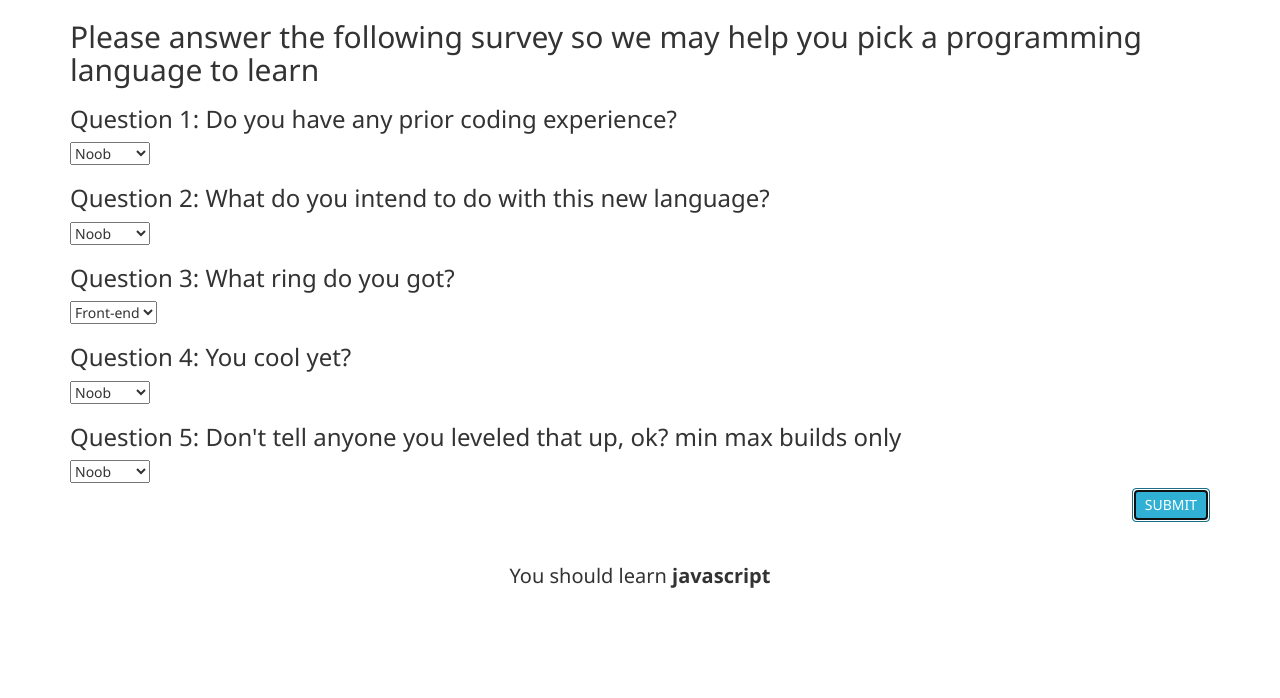
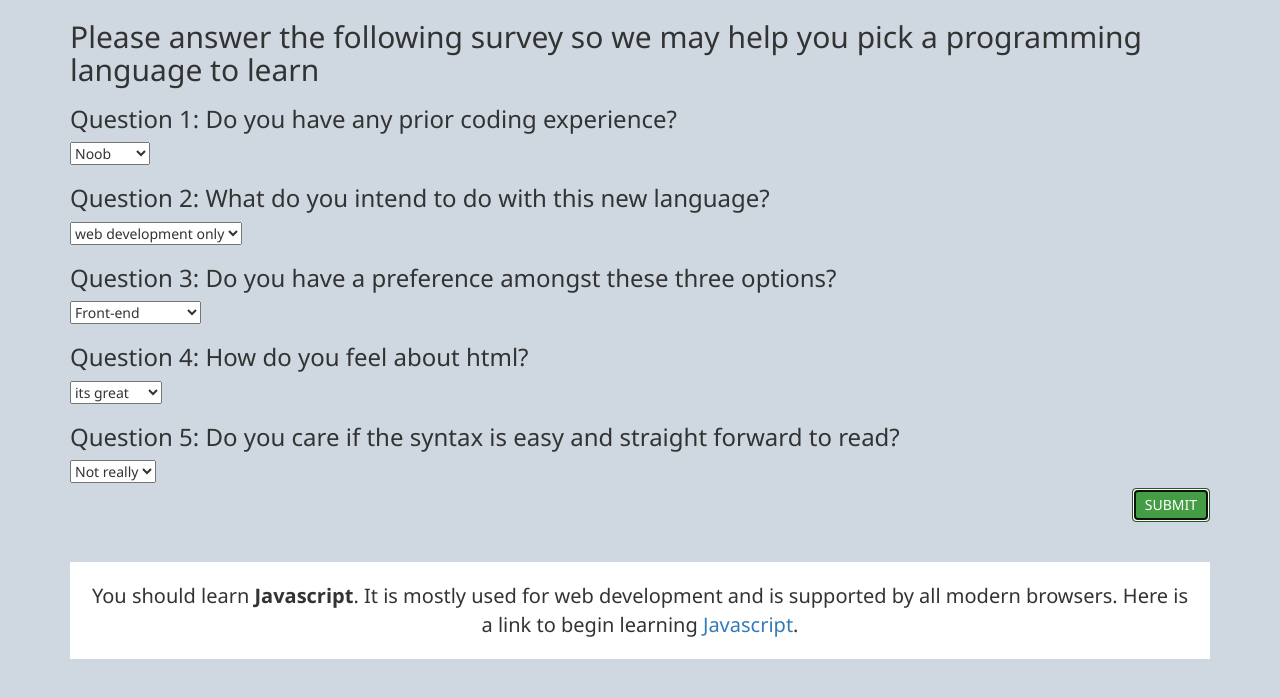
Before and after one commit to loewymalkov/language-selector, a plain HTML site: page index.html in a window 1280 px wide. Both pictures are taken after a click on the button "SUBMIT". Drawn offline with Linux system fonts and the light colour scheme.

Commit message:
add style formatting and content for suggestions

```diff
--- a/css/styles.css
+++ b/css/styles.css
@@ -1,5 +1,6 @@
 body {
   font-family: 'Segoe UI', Tahoma, Geneva, Verdana, sans-serif;
+  background-color: rgb(207, 216, 224);
 }
 
 #javascript, #ruby, #python {
@@ -7,6 +8,9 @@ body {
   text-align: center;
   margin-top: 2em;
   display: none;
+  border: 20px black;
+  background: rgb(255, 255, 255);
+  padding:  1em;
 }
 
 button {
--- a/index.html
+++ b/index.html
@@ -16,39 +16,43 @@
         <select name="form-control" id="experience">
           <option value="1">Noob</option>
           <option value="2">Amateur</option>
-          <option value="3">Leet</option>
+          <option value="3">L33t</option>
         </select>
         <h3>Question 2: What do you intend to do with this new language?</h3>
         <select name="form-control" id="intent">
-          <option value="1">Noob</option>
-          <option value="2">Amateur</option>
-          <option value="3">Leet</option>
+          <option value="1">web development only</option>
+          <option value="2">a bit of everything</option>
+          <option value="3">software engineer</option>
         </select>
-        <h3>Question 3: What ring do you got?</h3>
+        <h3>Question 3: Do you have a preference amongst these three options?</h3>
         <select name="form-control" id="application">
           <option value="1">Front-end</option>
-          <option value="2">Back-end</option>
-          <option value="3">Both</option>
+          <option value="2">both</option>
+          <option value="3">mostly back-end</option>
         </select>
-        <h3>Question 4: You cool yet?</h3>
+        <h3>Question 4: How do you feel about html?</h3>
         <select name="form-control" id="interest">
-          <option value="1">Noob</option>
-          <option value="2">Amateur</option>
-          <option value="3">Leet</option>
+          <option value="1">its great</option>
+          <option value="2">whats that</option>
+          <option value="3">meh</option>
         </select>
-        <h3>Question 5: Don't tell anyone you leveled that up, ok? min max builds only</h3>
-        <select name="form-control" id="level">
-          <option value="1">Noob</option>
-          <option value="2">Amateur</option>
-          <option value="3">Leet</option>
+        <h3>Question 5: Do you care if the syntax is easy and straight forward to read?</h3>
+        <select name="form-control" id="syntax">
+          <option value="1">Not really</option>
+          <option value="2">A bit</option>
+          <option value="3">Yes</option>
         </select>
-        <button type="submit" class="btn btn-info">SUBMIT</button>
+        <button type="submit" class="btn btn-success">SUBMIT</button>
       </form>
     </div>
-    <!-- this is where the result of the survey will display -->
-    <p id="javascript">You should learn <strong>javascript</strong></p>
-    <p id="python">You should learn <strong>python</strong></p>
-    <p id="ruby">You should learn <strong>ruby</strong></p>
+    <div class="container">
+
+      <!-- this is where the result of the survey will display -->
+      <p id="javascript">You should learn <strong>Javascript</strong>. It is mostly used for web development and is supported by all modern browsers. Here is a link to begin learning   <a href="https://teamtreehouse.com/tracks/beginning-javascript">Javascript</a>.</p>
+      <p id="python">You should learn <strong>Python</strong>. It is a general purpose programming language you can use for both web and desktop applications. Here is a link to begin learning <a href="https://teamtreehouse.com/tracks/beginning-python">Python</a>.</p>
+      <p id="ruby">You should learn <strong>Ruby</strong>. It is an interpreted, high level, general purpose language with a focus on the programmers ease of use. Here is a link to begin learning <a href="https://teamtreehouse.com/tracks/learn-ruby">Ruby</a>.</p>
+
+    </div>
 
   </body>
 </html>
--- a/js/scripts.js
+++ b/js/scripts.js
@@ -12,8 +12,8 @@ $(document).ready(function() {
     let intentValue = parseInt($("#intent").val());
     let applicationValue = parseInt($("#application").val());
     let interestValue = parseInt($("#interest").val());
-    let levelValue = parseInt($("#level").val());
-    let totalVal = addVal(experienceValue, intentValue, applicationValue, interestValue, levelValue);
+    let syntaxValue = parseInt($("#syntax").val());
+    let totalVal = addVal(experienceValue, intentValue, applicationValue, interestValue, syntaxValue);
 
     if (totalVal <= 5 ) {
       $("#javascript").show();
```
